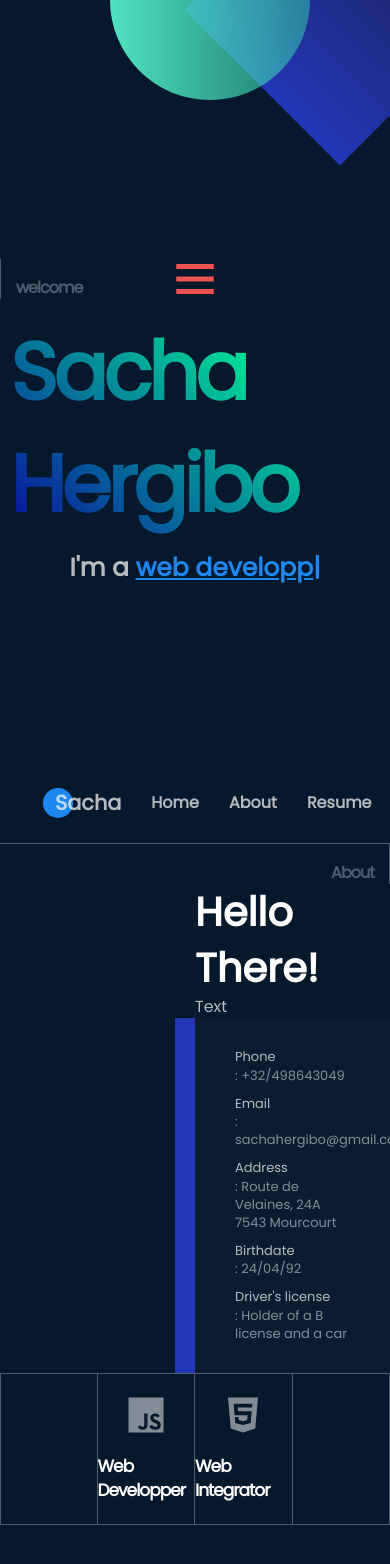
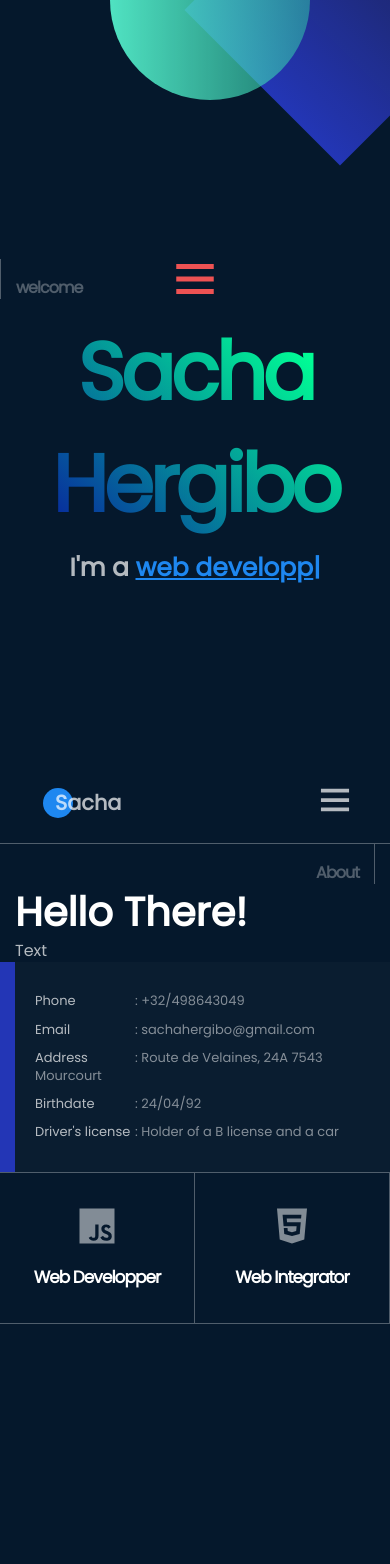
Before and after one commit to SHergibo/my-curriculum-vitae, a React (Create React App) app: page / in a window 390 px wide. Shown: the top 1564 px of the page. Built offline with nearby package versions, Linux system fonts and the light colour scheme; the HTML template or start-up script is replaced by a standard one.

Commit message:
travail sur le responsive

```diff
--- a/src/components/About.js
+++ b/src/components/About.js
@@ -5,10 +5,10 @@ import { faJs, faHtml5 } from '@fortawesome/free-brands-svg-icons'
 function About() {
   return (
     <div id="about" className="about">
-      <div className="wrapper aboutContainer">
+      <div className="wrapper about-container">
         <div></div>
-        <div className="textAbout">
-          <div className="aboutTitle">
+        <div className="text-about">
+          <div className="about-title">
             About
           </div>
           <h2>Hello There!</h2>
@@ -24,8 +24,8 @@ function About() {
           </div>
         </div>
       </div>
-      <div className="aboutJobContainer">
-        <div className="wrapper aboutJob">
+      <div className="about-job-container">
+        <div className="wrapper about-job">
           <div></div>
           <div>
             <FontAwesomeIcon icon={faJs} />
@@ -37,7 +37,6 @@ function About() {
           </div>
           <div></div>
         </div>
-
       </div>
     </div>
   );
--- a/src/components/Home.js
+++ b/src/components/Home.js
@@ -2,21 +2,18 @@ import React from "react";
 import Typed from 'react-typed';
 
 function Home() {
-
-
-
   return (
     <div id="home">
-      <div className="graphicContainer">
-        <div className="graphicOne"></div>
-        <div className="graphicTwo"></div>
+      <div className="graphic-container">
+        <div className="graphic-one"></div>
+        <div className="graphic-two"></div>
       </div>
       <div className="home wrapper">
         <div className="welcome">
           welcome
       </div>
         <section className="wrapper">
-          <div className="wrapper titleDiv">
+          <div className="wrapper title-home-div">
             <div>
               <svg xmlns="http://www.w3.org/2000/svg" viewBox="0 0 64 64" aria-labelledby="title"
                 aria-describedby="desc" role="img" xmlnsXlink="http://www.w3.org/1999/xlink">
@@ -25,8 +22,8 @@ function Home() {
                 <path data-name="layer1" fill="#202020" d="M2 48h60v8H2z"></path>
               </svg>
             </div>
-            <h1 className="homeGradient">Sacha Hergibo</h1>
-            <div className="jobName">I'm a <Typed
+            <h1 className="home-gradient">Sacha Hergibo</h1>
+            <div className="job-name">I'm a <Typed
               strings={['web developper', 'web integrator']}
               typeSpeed={80}
               loop
--- a/src/components/Navbar.js
+++ b/src/components/Navbar.js
@@ -1,34 +1,57 @@
-import React, {useEffect } from 'react';
+import React, { useEffect } from 'react';
 
 function Navbar() {
 
   useEffect(() => {
-    window.addEventListener('scroll', ()=>{
+    window.addEventListener('scroll', () => {
       let header = document.getElementById('header');
-      let menu = document.getElementsByClassName('mainMenu')[0];
-      var windowHeight = header.scrollHeight - (menu.scrollHeight + 1);
-      var scrollHeight = Math.round(window.scrollY);
-      console.log(window.scrollTop);
+      let mainMenu = document.getElementsByClassName('main-menu')[0];
+      let menu = document.getElementsByClassName('menu')[0];
+      let menuOpen = document.getElementsByClassName('display-block')[0];
+      let menuFixed = document.getElementsByClassName('menu-fixed')[0];
+      let windowHeight;
+      if(menuOpen && !menuFixed){
+        windowHeight = (header.scrollHeight - menu.scrollHeight) - ((mainMenu.scrollHeight + 1)- menu.scrollHeight);
+      }else if(menuFixed && menuOpen){
+        windowHeight = header.scrollHeight - ((mainMenu.scrollHeight + 1)- menu.scrollHeight);
+      }else{
+        windowHeight = header.scrollHeight - (mainMenu.scrollHeight + 1);
+      }
+      let scrollHeight = Math.round(window.scrollY);
       if (scrollHeight >= windowHeight) {
-        menu.classList.add("menuFixed");
+        mainMenu.classList.add("menu-fixed");
       } else {
-        menu.classList.remove("menuFixed");
+        mainMenu.classList.remove("menu-fixed");
       }
     });
-
   });
 
+  const burgerMenu = () =>{
+    let menuResp = document.getElementsByClassName('menu')[0];
+    let burgerSvg = document.getElementById('burger-svg');
+    let deleteSvg = document.getElementById('delete-svg');
+    menuResp.classList.toggle('display-block');
+
+    if(burgerSvg.classList.contains('display-svg-menu')){
+      burgerSvg.classList.remove('display-svg-menu');
+      deleteSvg.classList.add('display-svg-menu');
+    }else{
+      burgerSvg.classList.add('display-svg-menu');
+      deleteSvg.classList.remove('display-svg-menu');
+    }
+
+  };
 
   return (
-    <nav className="mainMenu">
-      <div className="wrapper containNav">
+    <div className="main-menu">
+      <div className="wrapper contain-nav">
         <div className="logo">
           <a href="#home">
             <span>Sacha</span>
           </a>
         </div>
-        <div className="menu">
-          <ul>
+        <nav className="menu" onClick={burgerMenu}>
+          <ul className="list-menu">
             <li>
               <a href="#home">Home</a>
             </li>
@@ -45,7 +68,32 @@ function Navbar() {
               <a href="#contact">Contact</a>
             </li>
           </ul>
-        </div>
+          <div className="social-mobile">
+            <ul>
+              <li>
+                <a href="#home">
+                  <svg xmlns="http://www.w3.org/2000/svg" viewBox="0 0 64 64" aria-labelledby="title"
+                    aria-describedby="desc" role="img" xmlnsXlink="http://www.w3.org/1999/xlink">
+                    <path data-name="layer1"
+                      fill="#000000" d="M1.15 21.7h13V61h-13zm46.55-1.3c-5.7 0-9.1 2.1-12.7 6.7v-5.4H22V61h13.1V39.7c0-4.5 2.3-8.9 7.5-8.9s8.3 4.4 8.3 8.8V61H64V38.7c0-15.5-10.5-18.3-16.3-18.3zM7.7 2.6C3.4 2.6 0 5.7 0 9.5s3.4 6.9 7.7 6.9 7.7-3.1 7.7-6.9S12 2.6 7.7 2.6z"></path>
+                  </svg>
+                </a>
+              </li>
+              <li>
+                <a href="#home">
+                  <svg xmlns="http://www.w3.org/2000/svg" viewBox="0 0 64 64" aria-labelledby="title"
+                    aria-describedby="desc" role="img" xmlnsXlink="http://www.w3.org/1999/xlink">
+                    <path data-name="layer2"
+                      d="M32 0a32.021 32.021 0 0 0-10.1 62.4c1.6.3 2.2-.7 2.2-1.5v-6c-8.9 1.9-10.8-3.8-10.8-3.8-1.5-3.7-3.6-4.7-3.6-4.7-2.9-2 .2-1.9.2-1.9 3.2.2 4.9 3.3 4.9 3.3 2.9 4.9 7.5 3.5 9.3 2.7a6.93 6.93 0 0 1 2-4.3c-7.1-.8-14.6-3.6-14.6-15.8a12.27 12.27 0 0 1 3.3-8.6 11.965 11.965 0 0 1 .3-8.5s2.7-.9 8.8 3.3a30.873 30.873 0 0 1 8-1.1 30.292 30.292 0 0 1 8 1.1c6.1-4.1 8.8-3.3 8.8-3.3a11.965 11.965 0 0 1 .3 8.5 12.1 12.1 0 0 1 3.3 8.6c0 12.3-7.5 15-14.6 15.8a7.746 7.746 0 0 1 2.2 5.9v8.8c0 .9.6 1.8 2.2 1.5A32.021 32.021 0 0 0 32 0z"
+                      fill="#202020"></path>
+                    <path data-name="layer1" d="M12.1 45.9c-.1.2-.3.2-.5.1s-.4-.3-.3-.5.3-.2.6-.1c.2.2.3.4.2.5zm1.3 1.5a.589.589 0 0 1-.8-.8.631.631 0 0 1 .7.1.494.494 0 0 1 .1.7zm1.3 1.8a.585.585 0 0 1-.7-.3.6.6 0 0 1 0-.8.585.585 0 0 1 .7.3c.2.3.2.7 0 .8zm1.7 1.8c-.2.2-.5.1-.8-.1-.3-.3-.4-.6-.2-.8a.619.619 0 0 1 .8.1.554.554 0 0 1 .2.8zm2.4 1c-.1.3-.4.4-.8.3s-.6-.4-.5-.7.4-.4.8-.3c.3.2.6.5.5.7zm2.6.2c0 .3-.3.5-.7.5s-.7-.2-.7-.5.3-.5.7-.5c.4.1.7.3.7.5zm2.4-.4q0 .45-.6.6a.691.691 0 0 1-.8-.3q0-.45.6-.6c.5-.1.8.1.8.3z"
+                      fill="#202020"></path>
+                  </svg>
+                </a>
+              </li>
+            </ul>
+          </div>
+        </nav>
         <div className="social">
           <ul>
             <li>
@@ -71,8 +119,25 @@ function Navbar() {
             </li>
           </ul>
         </div>
+        <div id="burger-svg" className="burger-menu-svg" onClick={burgerMenu}>
+          <svg xmlns="http://www.w3.org/2000/svg" viewBox="0 0 64 64" aria-labelledby="title"
+          aria-describedby="desc" role="img" xmlnsXlink="http://www.w3.org/1999/xlink">
+            <path data-name="layer2"
+            fill="#202020" d="M2 8h60v8H2zm0 20h60v8H2z"></path>
+            <path data-name="layer1" fill="#202020" d="M2 48h60v8H2z"></path>
+          </svg>
+        </div>
+        <div id="delete-svg" className="burger-menu-svg display-svg-menu" onClick={burgerMenu}>
+        <svg xmlns="http://www.w3.org/2000/svg" viewBox="0 0 64 64" aria-labelledby="title"
+        aria-describedby="desc" role="img" xmlnsXlink="http://www.w3.org/1999/xlink">
+          <title>Exit</title>
+          <desc>A solid styled icon from Orion Icon Library.</desc>
+          <path data-name="layer1"
+          fill="#202020" d="M51 17.25L46.75 13 32 27.75 17.25 13 13 17.25 27.75 32 13 46.75 17.25 51 32 36.25 46.75 51 51 46.75 36.25 32 51 17.25z"></path>
+        </svg>
+        </div>
       </div>
-    </nav>
+    </div>
   );
 }
 
--- a/src/styles/About.scss
+++ b/src/styles/About.scss
@@ -3,61 +3,61 @@
   overflow: hidden;
 }
 
-.aboutContainer {
-  display: flex;
-  justify-content: space-between;
-  position: relative;
-}
-
-.textAbout{
+.about-container {
   display: flex;
   justify-content: space-between;
   flex-direction: column;
-  width: 50%;
-  h2{
+  position: relative;
+  margin: 0 15px;
+}
+
+.text-about {
+  display: flex;
+  justify-content: space-between;
+  flex-direction: column;
+  h2 {
     color: #ffffff;
     font-size: 40px;
   }
-  p{
+  p {
     color: $grey-one;
   }
 }
 
-.aboutTitle {
+.about-title {
   @include sub-title;
   justify-content: flex-end;
   border-right: $border;
   padding-right: 15px;
 }
 
-
-.info{
+.info {
   background-color: rgba(255, 255, 255, 0.02);
   position: relative;
-  ul{
-    padding: 20px 40px;
-    li{
+  ul {
+    padding: 20px 20px;
+    li {
       margin: 10px 0;
       color: $grey-two;
       font-size: 13px;
     }
   }
-  span{
+  span {
     display: inline-block;
     color: $grey-one;
-    width: 140px;
+    width: 100px;
   }
-  &:before{
+  &:before {
     content: "";
     position: absolute;
-    background: #2336B6;
+    background: #2336b6;
     bottom: 0;
     top: 0;
     width: 20px;
     left: -20px;
     z-index: 10;
   }
-  &:after{
+  &:after {
     content: "";
     top: 0;
     position: absolute;
@@ -68,37 +68,41 @@
   }
 }
 
-.aboutJobContainer{
+.about-job-container {
   width: 100%;
   border-bottom: $border;
   border-top: $border;
 }
 
-.aboutJob{
+.about-job {
   display: flex;
   justify-content: space-between;
-  div:first-child{
+  div:first-child {
     border-left: $border;
+    display: none;
   }
-  div{
+  div:last-child {
+    display: none;
+  }
+  div {
     display: flex;
     justify-content: center;
     flex-direction: column;
     align-items: center;
-    width: 25%;
+    width: 50%;
     height: 150px;
     border-right: $border;
-    svg{
-      path{
+    svg {
+      path {
         fill: $grey-two;
       }
     }
-    .svg-inline--fa{
+    .svg-inline--fa {
       width: 2.5rem;
       height: 2.5rem;
     }
   }
-  h5{
+  h5 {
     color: #ffffff;
     margin-top: 20px;
     margin-bottom: 0;
@@ -107,3 +111,38 @@
     font-size: 17px;
   }
 }
+
+/*Media queries*/
+
+@media screen and (min-width: 426px) {
+
+  .about-container {
+    flex-direction: row;
+    margin: 0 auto;
+  }
+
+  .text-about{
+    width: 50%;
+  }
+
+  .info {
+    ul {
+      padding: 20px 40px;
+    }
+    span {
+      width: 140px;
+    }
+  }
+
+  .about-job {
+    div {
+      width: 25%;
+    }
+    div:first-child {
+      display: block;
+    }
+    div:last-child {
+      display: block;
+    }
+  }
+}
--- a/src/styles/App.scss
+++ b/src/styles/App.scss
@@ -33,7 +33,6 @@ ul {
 header {
   position: relative;
   height: 100vh;
-  overflow: hidden;
 }
 
 main{
--- a/src/styles/Home.scss
+++ b/src/styles/Home.scss
@@ -19,13 +19,13 @@
   border-left: $border;
 }
 
-.graphicContainer{
+.graphic-container{
   position: fixed;
   top: 0;
   right: 0;
 }
 
-.graphicOne {
+.graphic-one {
   position: absolute;
   top: -100px;
   right: -60px;
@@ -36,7 +36,7 @@
   background-image: linear-gradient(90deg, #2336b6 0%, rgba(31, 38, 103, 0.9) 100%);
 }
 
-.graphicTwo {
+.graphic-two {
   position: absolute;
   top: -100px;
   right: 80px;
@@ -47,7 +47,7 @@
   background-image: linear-gradient(-90deg, rgba(49, 207, 171, 0.5) 0%, #50e3c2 100%);
 }
 
-.titleDiv {
+.title-home-div {
   display: flex;
   justify-content: center;
   align-items: center;
@@ -61,7 +61,8 @@
   }
 }
 
-.homeGradient {
+.home-gradient {
+  text-align: center;
   background: -webkit-linear-gradient(45deg, #09009f, #00ff95 80%);
   -webkit-background-clip: text;
   -webkit-text-fill-color: transparent;
@@ -71,7 +72,7 @@
   padding: 10px;
 }
 
-.jobName {
+.job-name {
   color: $grey-one;
   font-size: 25px;
   font-weight: bolder;
--- a/src/styles/Nav.scss
+++ b/src/styles/Nav.scss
@@ -1,4 +1,4 @@
-.mainMenu {
+.main-menu {
   background-color: #05182c;
   border-bottom: $border;
   position: absolute;
@@ -6,7 +6,7 @@
   right: 0;
   bottom: 0;
   z-index: 100;
-  .containNav {
+  .contain-nav {
     padding: 0 40px;
     display: flex;
     justify-content: space-between;
@@ -19,12 +19,12 @@
       text-transform: none;
       text-decoration: none;
       font-weight: 700;
-      height: 80px;
+      height: 65px;
     }
   }
 }
 
-.menuFixed{
+.menu-fixed{
   position: fixed;
   top: 0;
   bottom: unset;
@@ -55,8 +55,17 @@
 }
 
 .menu {
-  ul {
+  position: absolute;
+  top: 80px;
+  left: 0;
+  background-color: $principal-color;
+  width: 100%;
+  border-bottom: $border;
+  display: none;
+  .list-menu {
     display: flex;
+    flex-direction: column;
+    align-items: center;
   }
   a {
     color: $grey-one;
@@ -70,20 +79,65 @@
   }
 }
 
-.social {
+.social{
+  ul{
+    display: none;
+  }
+}
+
+.social-mobile{
+  padding-bottom: 20px;
   ul{
     display: flex;
+    justify-content: center;
   }
-  svg {
-    height: 20px;
-    path {
-      fill: $grey-one;
-      transition: 0.2s ease-in-out;
-    }
-    &:hover {
-      path {
-        fill: $grey-two;
-      }
+}
+
+.social, .social-mobile {
+  @include svg(20px)
+}
+
+.burger-menu-svg {
+  @include svg(30px)
+}
+
+.display-block{
+  display: block;
+}
+
+.display-svg-menu{
+  display: none;
+}
+
+
+/*Media queries*/
+
+@media screen and (min-width: 426px){
+
+  .menu{
+    display: flex;
+    justify-content: center;
+    border: none;
+    position: unset;
+    top: unset;
+    .list-menu {
+      flex-direction: row;
     }
   }
+
+  .social{
+    ul{
+      display: flex;
+    }
+  }
+
+  .social-mobile{
+    ul{
+      display: none;
+    }
+  }
+
+  .burger-menu-svg{
+    display: none;
+  }
 }
--- a/src/styles/mixins.scss
+++ b/src/styles/mixins.scss
@@ -1,4 +1,4 @@
-@mixin sub-title{
+@mixin sub-title {
   display: flex;
   font-weight: bolder;
   letter-spacing: -1px;
@@ -6,3 +6,18 @@
   align-items: flex-end;
   color: $grey-three;
 }
+
+@mixin svg($height) {
+  svg {
+    height: $height;
+    path {
+      fill: $grey-one;
+      transition: 0.2s ease-in-out;
+    }
+    &:hover {
+      path {
+        fill: $grey-two;
+      }
+    }
+  }
+}
```
Lines whose indentation alone changed are shown as unchanged.
